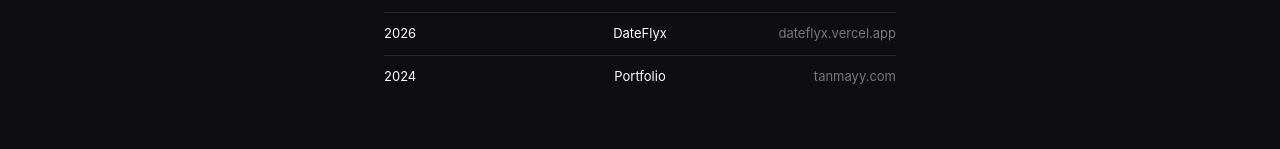
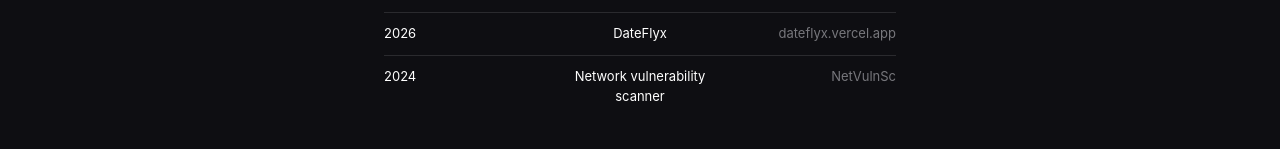
Before and after one commit to Tanmayananda-Sahoo/Portfolio, a React app in the folder frontend/: page / in a window 1280 px wide. Shown: the part 976-1125 px from the top of the page. Built offline with nearby package versions, Linux system fonts and the light colour scheme; the HTML template or start-up script is replaced by a standard one.

Commit message:
added a project

```diff
--- a/frontend/src/components/WorkSection.jsx
+++ b/frontend/src/components/WorkSection.jsx
@@ -7,17 +7,20 @@
         {
             "year": 2026,
             "title": "Portfolio",
-            "status": "tanmayy-beta.vercel.app"
+            "status": "tanmayy-beta.vercel.app",
+            "href":"tanmayy-beta.vercel.app"
         },
         {
             "year": 2026,
             "title": "DateFlyx",
-            "status": "dateflyx.vercel.app"
+            "status": "dateflyx.vercel.app",
+            "href":"dateflyx.vercel.app"
         },
         {
             "year": 2024,
-            "title": "Portfolio",
-            "status": "tanmayy.com"
+            "title": "Network vulnerability scanner",
+            "status": "NetVulnSc",
+            "href":"github.com/Tanmayananda-Sahoo/NetVulnSc"
         }
     ]
     return (
@@ -42,7 +45,7 @@
                                     {elem.title}
                                 </div>
                                 <div className="status" onMouseEnter={hoverAudio} onClick={clickAudio}>
-                                    <Link to={`https://${elem.status}`} target='_blank' className='status-links'>{elem.status}</Link>
+                                    <Link to={`https://${elem.href}`} target='_blank' className='status-links'>{elem.status}</Link>
                                 </div>
                             </div>
                         )
```
